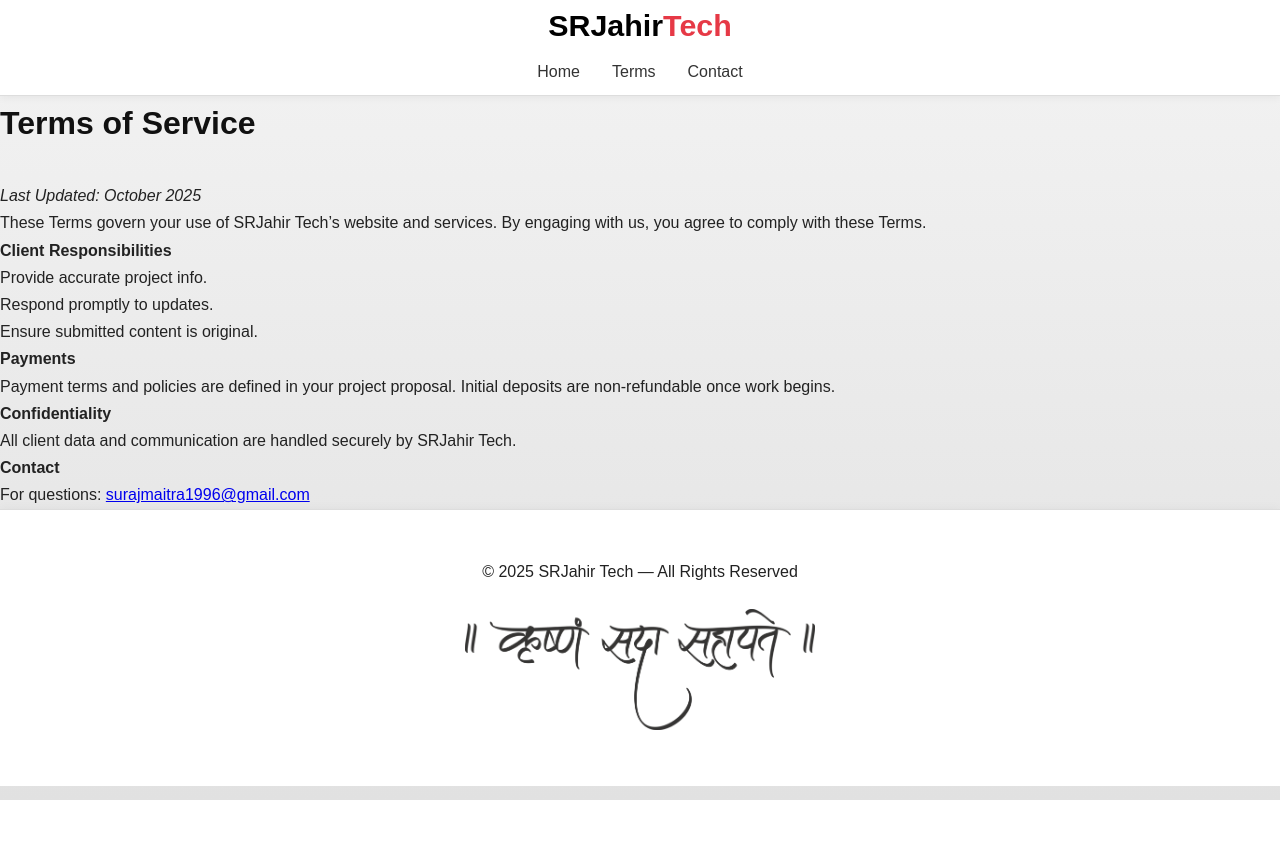
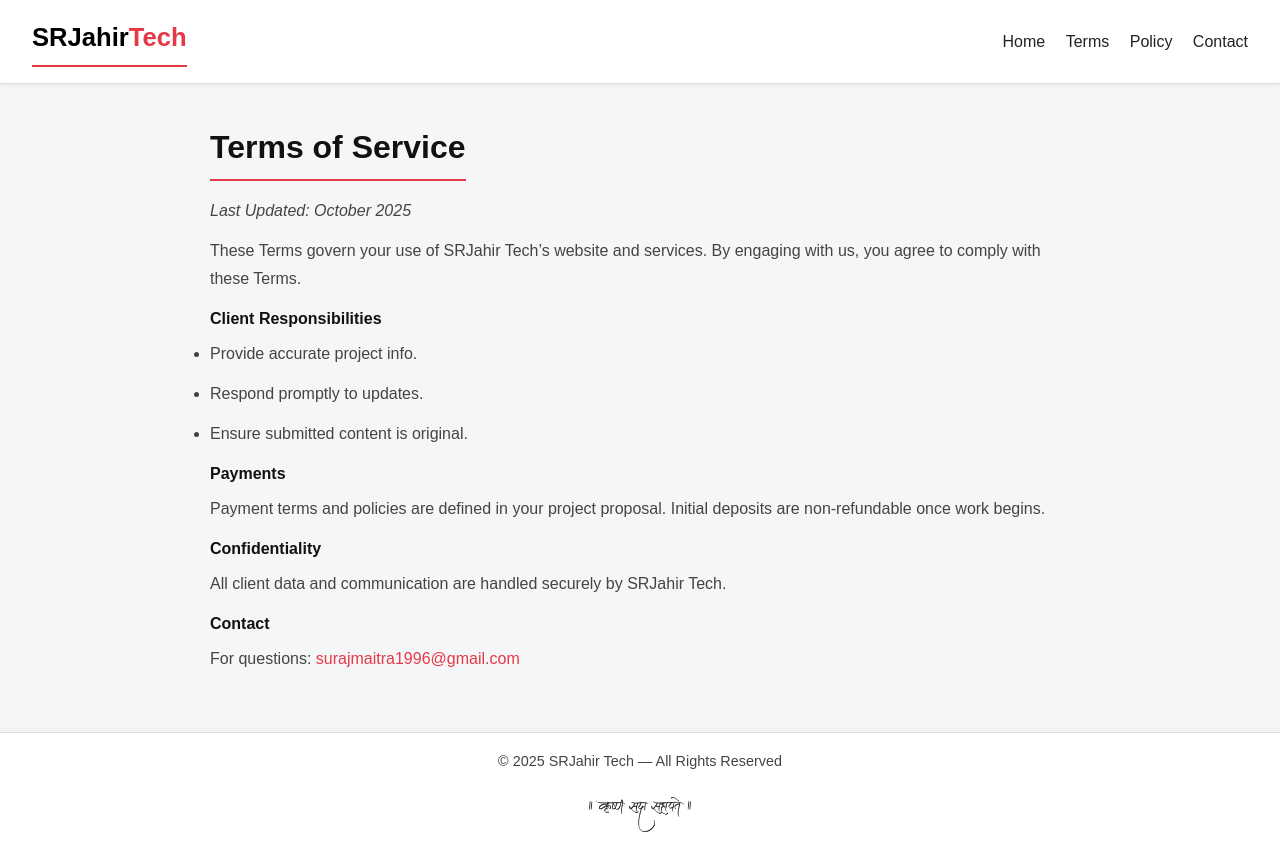
Before and after one commit to Srj0210/srjahir.github.io, a plain HTML site: page terms.html in a window 1280 px wide. Before the commit the page ends 800 px from the top, so only its background shows below. Drawn offline with Linux system fonts and the light colour scheme.

Commit message:
Update terms.html

```diff
--- a/terms.html
+++ b/terms.html
@@ -7,35 +7,112 @@
   <title>Terms of Service — SRJahir Tech</title>
   <link rel="icon" type="image/png" href="logo.png" />
   <link rel="stylesheet" href="assets/css/style.css" />
+  <style>
+    body {
+      background: #f5f6f7;
+      font-family: "Poppins", sans-serif;
+      color: #222;
+      margin: 0;
+      padding: 0;
+    }
+    main {
+      max-width: 900px;
+      margin: 120px auto 60px;
+      padding: 0 20px;
+      line-height: 1.7;
+    }
+    h1, h3, h4 {
+      color: #111;
+      margin-bottom: 0.5rem;
+    }
+    h1 {
+      font-size: 2rem;
+      margin-bottom: 1rem;
+      border-bottom: 2px solid #e63946;
+      display: inline-block;
+      padding-bottom: 5px;
+    }
+    p, li {
+      color: #444;
+      margin-bottom: 0.8rem;
+    }
+    a {
+      color: #e63946;
+      text-decoration: none;
+    }
+    a:hover {
+      text-decoration: underline;
+    }
+    footer {
+      background: #fff;
+      padding: 1rem;
+      text-align: center;
+      border-top: 1px solid #ddd;
+      font-size: 0.9rem;
+      color: #555;
+    }
+    footer img {
+      margin-top: 10px;
+      height: 35px;
+    }
+    header.nav {
+      background: #fff;
+      box-shadow: 0 2px 6px rgba(0,0,0,0.05);
+      padding: 1rem 2rem;
+      position: fixed;
+      top: 0; width: 100%;
+      z-index: 1000;
+      display: flex; justify-content: space-between; align-items: center;
+    }
+    header.nav h1 {
+      margin: 0; font-size: 1.6rem; color: #000;
+    }
+    header.nav h1 span { color: #e63946; }
+    header.nav a {
+      margin-left: 1rem;
+      color: #222;
+      font-weight: 500;
+    }
+    header.nav a:hover { color: #e63946; }
+  </style>
 </head>
 
 <body>
   <header class="nav">
     <h1>SRJahir<span>Tech</span></h1>
-    <nav class="menu-bar">
+    <nav>
       <a href="index.html">Home</a>
-      <a href="#terms">Terms</a>
-      <a href="mailto:surajmaitra1996@gmail.com?subject=TOS%20Query">Contact</a>
+      <a href="terms.html">Terms</a>
+      <a href="privacy.html">Policy</a>
+      <a href="mailto:surajmaitra1996@gmail.com">Contact</a>
     </nav>
   </header>
 
-  <main id="terms" class="about">
-    <h3>Terms of Service</h3>
+  <main>
+    <h1>Terms of Service</h1>
     <p><em>Last Updated: October 2025</em></p>
     <p>These Terms govern your use of SRJahir Tech’s website and services. By engaging with us, you agree to comply with these Terms.</p>
+
     <h4>Client Responsibilities</h4>
-    <ul><li>Provide accurate project info.</li><li>Respond promptly to updates.</li><li>Ensure submitted content is original.</li></ul>
+    <ul>
+      <li>Provide accurate project info.</li>
+      <li>Respond promptly to updates.</li>
+      <li>Ensure submitted content is original.</li>
+    </ul>
+
     <h4>Payments</h4>
     <p>Payment terms and policies are defined in your project proposal. Initial deposits are non-refundable once work begins.</p>
+
     <h4>Confidentiality</h4>
     <p>All client data and communication are handled securely by SRJahir Tech.</p>
+
     <h4>Contact</h4>
     <p>For questions: <a href="mailto:surajmaitra1996@gmail.com">surajmaitra1996@gmail.com</a></p>
   </main>
 
   <footer>
     <p>© 2025 SRJahir Tech — All Rights Reserved</p>
-    <img src="sanskrit.png" alt="Sanskrit Design" class="footer-art" />
+    <img src="sanskrit.png" alt="Sanskrit Design" />
   </footer>
 </body>
 </html>
```
